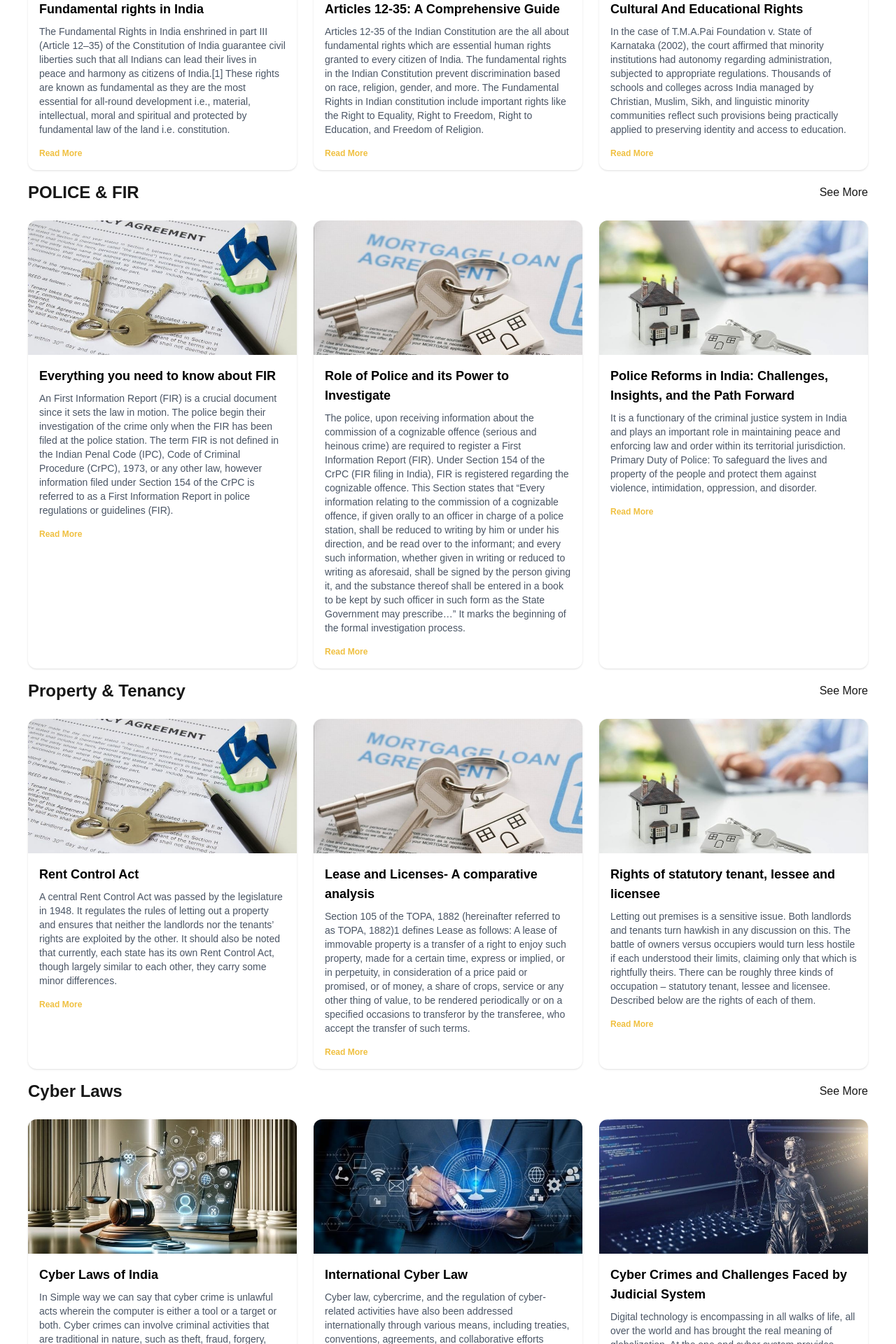
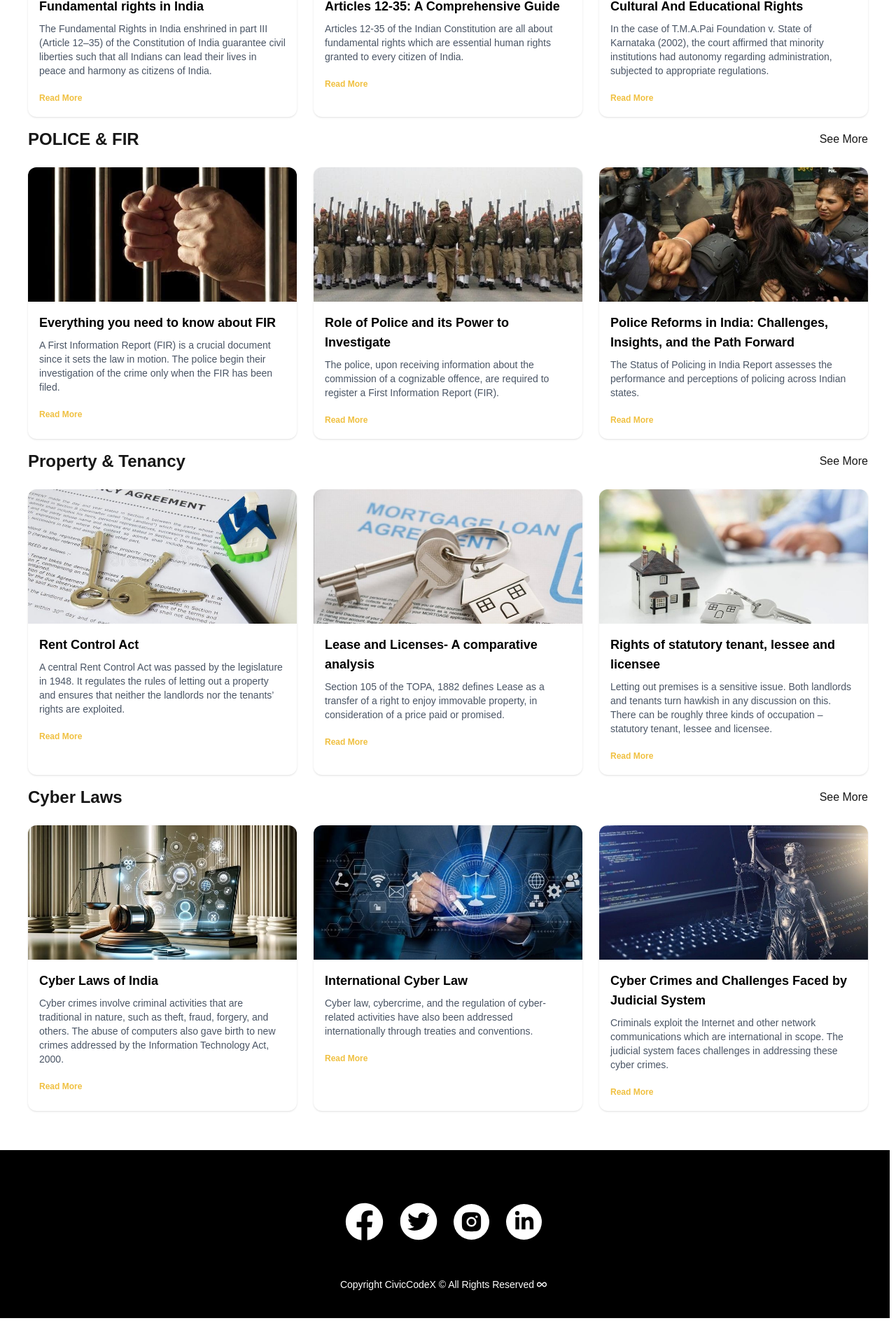
Before and after one commit to Shifa3016/ai_legal_assistance, a Next.js app: page /blogs in a window 1280 px wide. Shown: the part 799-2719 px from the top of the page at 70% size. After the commit the page ends 2682 px from the top, so only its background shows below. Built offline with nearby package versions, Linux system fonts and the light colour scheme.

Commit message:
Update page.js

```diff
--- a/app/blogs/page.js
+++ b/app/blogs/page.js
@@ -1,4 +1,3 @@
-// app/blogs/page.js
 import Image from "next/image";
 import Link from "next/link";
 
@@ -9,115 +8,117 @@ const categories = [
   { name: "Cyber Law", icon: "/cyber.jpg", href: "/cyberlaws" },
 ];
 
-
 const fundamentalRights = [
   {
     title: "Fundamental rights in India",
-    description:
-      "The Fundamental Rights in India enshrined in part III (Article 12–35) of the Constitution of India guarantee civil liberties such that all Indians can lead their lives in peace and harmony as citizens of India.[1] These rights are known as fundamental as they are the most essential for all-round development i.e., material, intellectual, moral and spiritual and protected by fundamental law of the land i.e. constitution.",
+    description: "The Fundamental Rights in India enshrined in part III (Article 12–35) of the Constitution of India guarantee civil liberties such that all Indians can lead their lives in peace and harmony as citizens of India.",
     image: "/FR/fr1.jpg",
     mybutton: "Read More",
+    link: "https://en.wikipedia.org/wiki/Fundamental_rights_in_India",
   },
   {
     title: "Articles 12-35: A Comprehensive Guide",
-    description:
-      "Articles 12-35 of the Indian Constitution are the all about fundamental rights which are essential human rights granted to every citizen of India. The fundamental rights in the Indian Constitution prevent discrimination based on race, religion, gender, and more. The Fundamental Rights in Indian constitution include important rights like the Right to Equality, Right to Freedom, Right to Education, and Freedom of Religion.",
+    description: "Articles 12-35 of the Indian Constitution are all about fundamental rights which are essential human rights granted to every citizen of India.",
     image: "/FR/fr2.jpg",
     mybutton: "Read More",
+    link: "https://www.geeksforgeeks.org/fundamental-rights/",
   },
   {
     title: "Cultural And Educational Rights",
-    description:
-      "In the case of T.M.A.Pai Foundation v. State of Karnataka (2002), the court affirmed that minority institutions had autonomy regarding administration, subjected to appropriate regulations. Thousands of schools and colleges across India managed by Christian, Muslim, Sikh, and linguistic minority communities reflect such provisions being practically applied to preserving identity and access to education.",
+    description: "In the case of T.M.A.Pai Foundation v. State of Karnataka (2002), the court affirmed that minority institutions had autonomy regarding administration, subjected to appropriate regulations.",
     image: "/FR/fr3.jpg",
     mybutton: "Read More",
+    link: "https://restthecase.com/knowledge-bank/fundamental-rights-in-india",
   },
 ];
+
 const police = [
   {
     title: "Everything you need to know about FIR",
-    description:
-      "An First Information Report (FIR) is a crucial document since it sets the law in motion. The police begin their investigation of the crime only when the FIR has been filed at the police station. The term FIR is not defined in the Indian Penal Code (IPC), Code of Criminal Procedure (CrPC), 1973, or any other law, however information filed under Section 154 of the CrPC is referred to as a First Information Report in police regulations or guidelines (FIR).",
-    image: "/tenancy/tenancy1.jpg",
+    description: "A First Information Report (FIR) is a crucial document since it sets the law in motion. The police begin their investigation of the crime only when the FIR has been filed.",
+    image: "/police/police1.jpg",
     mybutton: "Read More",
+    link: "https://www.legalserviceindia.com/legal/article-8663-everything-you-need-to-know-about-fir.html",
   },
   {
     title: "Role of Police and its Power to Investigate",
-    description:
-      "The police, upon receiving information about the commission of a cognizable offence (serious and heinous crime) are required to register a First Information Report (FIR). Under Section 154 of the CrPC (FIR filing in India), FIR is registered regarding the cognizable offence. This Section states that “Every information relating to the commission of a cognizable offence, if given orally to an officer in charge of a police station, shall be reduced to writing by him or under his direction, and be read over to the informant; and every such information, whether given in writing or reduced to writing as aforesaid, shall be signed by the person giving it, and the substance thereof shall be entered in a book to be kept by such officer in such form as the State Government may prescribe…” It marks the beginning of the formal investigation process. ",
-    image: "/tenancy/tenancy2.jpg",
+    description: "The police, upon receiving information about the commission of a cognizable offence, are required to register a First Information Report (FIR).",
+    image: "/police/police2.jpg",
     mybutton: "Read More",
+    link: "https://www.freelaw.in/legalarticles/Role-of-Police-and-its-Power-to-Investigate",
   },
   {
     title: "Police Reforms in India: Challenges, Insights, and the Path Forward",
-    description:
-      "It is a functionary of the criminal justice system in India and plays an important role in maintaining peace and enforcing law and order within its territorial jurisdiction. Primary Duty of Police: To safeguard the lives and property of the people and protect them against violence, intimidation, oppression, and disorder.",
+    description: "The Status of Policing in India Report assesses the performance and perceptions of policing across Indian states.",
+    image: "/police/police3.jpg",
+    mybutton: "Read More",
+    link: "https://pwonlyias.com/current-affairs/indian-police-reforms/",
+  },
+];
+
+const tenancy = [
+  {
+    title: "Rent Control Act",
+    description: "A central Rent Control Act was passed by the legislature in 1948. It regulates the rules of letting out a property and ensures that neither the landlords nor the tenants’ rights are exploited.",
+    image: "/tenancy/tenancy1.jpg",
+    mybutton: "Read More",
+    link: "https://cleartax.in/s/rent-control-act",
+  },
+  {
+    title: "Lease and Licenses- A comparative analysis",
+    description: "Section 105 of the TOPA, 1882 defines Lease as a transfer of a right to enjoy immovable property, in consideration of a price paid or promised.",
+    image: "/tenancy/tenancy2.jpg",
+    mybutton: "Read More",
+    link: "https://articles.manupatra.com/article-details/Lease-and-Licenses-A-comparative-analysis",
+  },
+  {
+    title: "Rights of statutory tenant, lessee and licensee",
+    description: "Letting out premises is a sensitive issue. Both landlords and tenants turn hawkish in any discussion on this. There can be roughly three kinds of occupation – statutory tenant, lessee and licensee.",
     image: "/tenancy/tenancy3.jpg",
     mybutton: "Read More",
+    link: "https://www.moneylife.in/article/3-kinds-of-tenants-and-their-rights/38233/69714.html",
   },
 ];
+
 const cyberlaws = [
   {
     title: "Cyber Laws of India",
-    description:
-      "In Simple way we can say that cyber crime is unlawful acts wherein the computer is either a tool or a target or both. Cyber crimes can involve criminal activities that are traditional in nature, such as theft, fraud, forgery, defamation and mischief, all of which are subject to the Indian Penal Code. The abuse of computers has also given birth to a gamut of new age crimes that are addressed by the Information Technology Act, 2000.",
+    description: "Cyber crimes involve criminal activities that are traditional in nature, such as theft, fraud, forgery, and others. The abuse of computers also gave birth to new crimes addressed by the Information Technology Act, 2000.",
     image: "/Cyber/cyber3.jpg",
     mybutton: "Read More",
+    link: "https://infosecawareness.in/cyber-laws-of-india",
   },
   {
     title: "International Cyber Law",
-    description:
-      "Cyber law, cybercrime, and the regulation of cyber-related activities have also been addressed internationally through various means, including treaties, conventions, agreements, and collaborative efforts among countries and international organizations.",
+    description: "Cyber law, cybercrime, and the regulation of cyber-related activities have also been addressed internationally through treaties and conventions.",
     image: "/Cyber/cyber1.jpg",
-    category: "Police & FIR",
     mybutton: "Read More",
+    link: "https://www.axiomlaw.com/guides/cyber-law",
   },
   {
     title: "Cyber Crimes and Challenges Faced by Judicial System",
-    description:
-      "Digital technology is encompassing in all walks of life, all over the world and has brought the real meaning of globalization. At the one end cyber system provides opportunities to communicate and at the other end some individuals or community exploit its power for criminal purposes. Criminals exploit the Internet and other network communications which are international in scope.",
+    description: "Criminals exploit the Internet and other network communications which are international in scope. The judicial system faces challenges in addressing these cyber crimes.",
     image: "/Cyber/cyber2.jpg",
     mybutton: "Read More",
+    link: "https://lawbhoomi.com/an-introduction-to-various-cybercrimes/",
   },
+];
 
-];
-const tenancy = [
-  {
-    title: "Rent Control Act",
-    description:
-      "A central Rent Control Act was passed by the legislature in 1948. It regulates the rules of letting out a property and ensures that neither the landlords nor the tenants’ rights are exploited by the other. It should also be noted that currently, each state has its own Rent Control Act, though largely similar to each other, they carry some minor differences.",
-    image: "/tenancy/tenancy1.jpg",
-    mybutton: "Read More",
-  },
-  {
-    title: "Lease and Licenses- A comparative analysis",
-    description:
-      "Section 105 of the TOPA, 1882 (hereinafter referred to as TOPA, 1882)1 defines Lease as follows: A lease of immovable property is a transfer of a right to enjoy such property, made for a certain time, express or implied, or in perpetuity, in consideration of a price paid or promised, or of money, a share of crops, service or any other thing of value, to be rendered periodically or on a specified occasions to transferor by the transferee, who accept the transfer of such terms.",
-    image: "/tenancy/tenancy2.jpg",
-    mybutton: "Read More",
-  },
-  {
-    title: "Rights of statutory tenant, lessee and licensee",
-    description:
-      "Letting out premises is a sensitive issue. Both landlords and tenants turn hawkish in any discussion on this. The battle of owners versus occupiers would turn less hostile if each understood their limits, claiming only that which is rightfully theirs. There can be roughly three kinds of occupation – statutory tenant, lessee and licensee. Described below are the rights of each of them.",
-    image: "/tenancy/tenancy3.jpg",
-    mybutton: "Read More",
-  },
-]
 export default function BlogPage() {
   return (
     <div className="p-6 md:p-10">
-      <div className="">
+      <div className="mb-10">
         <h1 className="text-4xl font-bold mb-2">Blog</h1>
         <p className="text-gray-300 mb-10 max-w-2xl">
           Here is the information about your legal rights and responsibilities. Wondering how to file an FIR? What to do if you're harassed at work? We simplify the law for you—one article at a time.
         </p>
       </div>
+
       <section className="mb-10">
         <div className="flex items-center justify-between mb-6">
           <h2 className="text-2xl font-semibold">Top Categories</h2>
         </div>
-        <div className="grid grid-cols-2 md:grid-cols-4 gap-6">
+        <div className="grid grid-cols-2 sm:grid-cols-3 md:grid-cols-4 gap-6">
           {categories.map((cat, i) => (
             <Link key={i} href={cat.href}>
               <div className="bg-white rounded-xl shadow p-4 flex flex-col items-center text-center cursor-pointer hover:shadow-md transition">
@@ -125,7 +126,7 @@ export default function BlogPage() {
                   <Image
                     src={cat.icon}
                     alt={cat.name}
-                    fill
+                    layout="fill"
                     className="object-contain"
                   />
                 </div>
@@ -136,143 +137,46 @@ export default function BlogPage() {
         </div>
       </section>
 
-      <section className="my-4">
+      {/* Category Sections (Fundamental Rights, Police & FIR, etc.) */}
+      {[fundamentalRights, police, tenancy, cyberlaws].map((categoryData, idx) => {
+        const titles = ["Fundamental Rights", "POLICE & FIR", "Property & Tenancy", "Cyber Laws"];
+        const categoryName = titles[idx];
+
+        return (
+          <section key={categoryName} className="my-4">
             <div className="flex items-center justify-between mb-6">
-          <h2 className="text-2xl font-semibold">Fundamental Rights</h2>
-          <Link href="/fundamental"><span>See More</span></Link>
+              <h2 className="text-2xl font-semibold">{categoryName}</h2>
+              <Link href={`/${categoryName.toLowerCase().replace(/ /g, "")}`}><span>See More</span></Link>
             </div>
 
-        <div className="grid grid-cols-1 md:grid-cols-3 gap-6">
-          {fundamentalRights.map((fundamentalRights, i) => (
-            <div
-              key={i}
-              className="bg-white rounded-xl shadow overflow-hidden"
-            >
+            <div className="grid grid-cols-1 sm:grid-cols-2 md:grid-cols-3 gap-6">
+              {categoryData.map((item, i) => (
+                <div key={i} className="bg-white rounded-xl shadow overflow-hidden">
                   <Image
-                src={fundamentalRights.image}
-                alt={fundamentalRights.title}
+                    src={item.image}
+                    alt={item.title}
                     width={400}
                     height={200}
                     className="w-full h-48 object-cover"
                   />
                   <div className="p-4">
-                <p className="text-xs text-blue-600 mb-1">{fundamentalRights.category}</p>
-                <h3 className="font-bold text-black text-lg mb-2">
-                  {fundamentalRights.title}
-                </h3>
-                <p className="text-sm text-gray-600 mb-4">
-                  {fundamentalRights.description}
-                </p>
-                <p className="text-xs text-[#f0c040] font-bold">
-                  {fundamentalRights.mybutton}
-                </p>
+                    <h3 className="font-bold text-black text-lg mb-2">{item.title}</h3>
+                    <p className="text-sm text-gray-600 mb-4">{item.description}</p>
+                    <a
+                      href={item.link}
+                      target="_blank"
+                      rel="noopener noreferrer"
+                      className="text-xs text-[#f0c040] font-bold hover:underline"
+                    >
+                      {item.mybutton}
+                    </a>
                   </div>
                 </div>
               ))}
             </div>
           </section>
-      <section className="my-4">
-        <div className="flex items-center justify-between mb-6">
-          <h2 className="text-2xl font-semibold">POLICE & FIR</h2>
-          <Link href="/police"><span>See More</span></Link>
-        </div>
-
-        <div className="grid grid-cols-1 md:grid-cols-3 gap-6">
-          {police.map((police, i) => (
-            <div
-              key={i}
-              className="bg-white rounded-xl shadow overflow-hidden"
-            >
-              <Image
-                src={police.image}
-                alt={police.title}
-                width={400}
-                height={200}
-                className="w-full h-48 object-cover"
-              />
-              <div className="p-4">
-                <h3 className="font-bold text-black text-lg mb-2">
-                  {police.title}
-                </h3>
-                <p className="text-sm text-gray-600 mb-4">
-                  {police.description}
-                </p>
-                <p className="text-xs text-[#f0c040] font-bold">
-                  {police.mybutton}
-                </p>
-              </div>
-            </div>
-          ))}
-        </div>
-      </section>
-      <section className="my-4">
-        <div className="flex items-center justify-between mb-6">
-          <h2 className="text-2xl font-semibold">Property & Tenancy</h2>
-          <Link href="/tenancy"><span>See More</span></Link>
-        </div>
-
-        <div className="grid grid-cols-1 md:grid-cols-3 gap-6">
-          {tenancy.map((tenancy, i) => (
-            <div
-              key={i}
-              className="bg-white rounded-xl shadow overflow-hidden"
-            >
-              <Image
-                src={tenancy.image}
-                alt={tenancy.title}
-                width={400}
-                height={200}
-                className="w-full h-48 object-cover"
-              />
-              <div className="p-4">
-                <h3 className="font-bold text-black text-lg mb-2">
-                  {tenancy.title}
-                </h3>
-                <p className="text-sm text-gray-600 mb-4">
-                  {tenancy.description}
-                </p>
-                <p className="text-xs text-[#f0c040] font-bold">
-                  {tenancy.mybutton}
-                </p>
-              </div>
-            </div>
-          ))}
-        </div>
-      </section>
-      <section className="my-4">
-        <div className="flex items-center justify-between mb-6">
-          <h2 className="text-2xl font-semibold">Cyber Laws</h2>
-          <Link href="/cyberlaws"><span>See More</span></Link>
-        </div>
-
-        <div className="grid grid-cols-1 md:grid-cols-3 gap-6">
-          {cyberlaws.map((cyberlaws, i) => (
-            <div
-              key={i}
-              className="bg-white rounded-xl shadow overflow-hidden"
-            >
-              <Image
-                src={cyberlaws.image}
-                alt={cyberlaws.title}
-                width={400}
-                height={200}
-                className="w-full h-48 object-cover"
-              />
-              <div className="p-4">
-                <h3 className="font-bold text-black text-lg mb-2">
-                  {cyberlaws.title}
-                </h3>
-                <p className="text-sm text-gray-600 mb-4">
-                  {cyberlaws.description}
-                </p>
-                <p className="text-xs text-[#f0c040] font-bold">
-                  {cyberlaws.mybutton}
-                </p>
-              </div>
-            </div>
-          ))}
-        </div>
-      </section>
+        );
+      })}
     </div>
   );
 }
```
Lines whose indentation alone changed are shown as unchanged.
